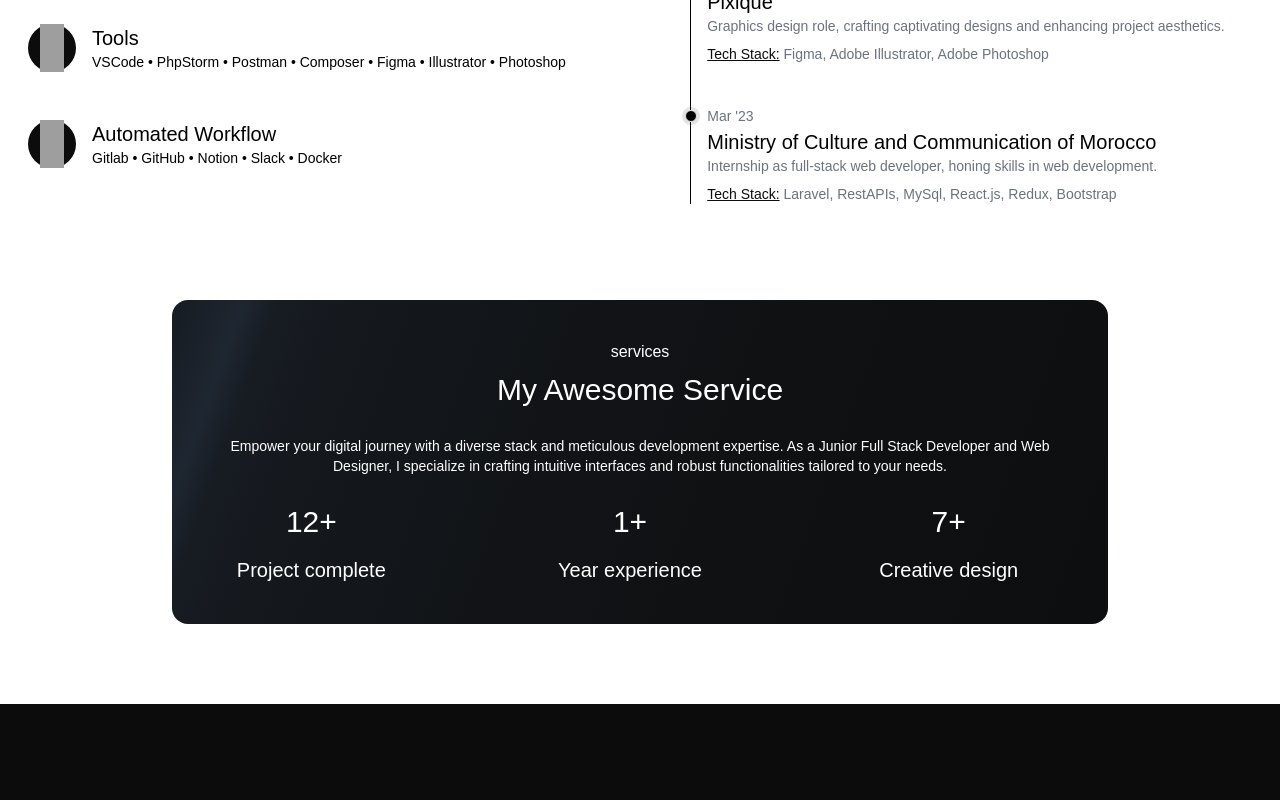
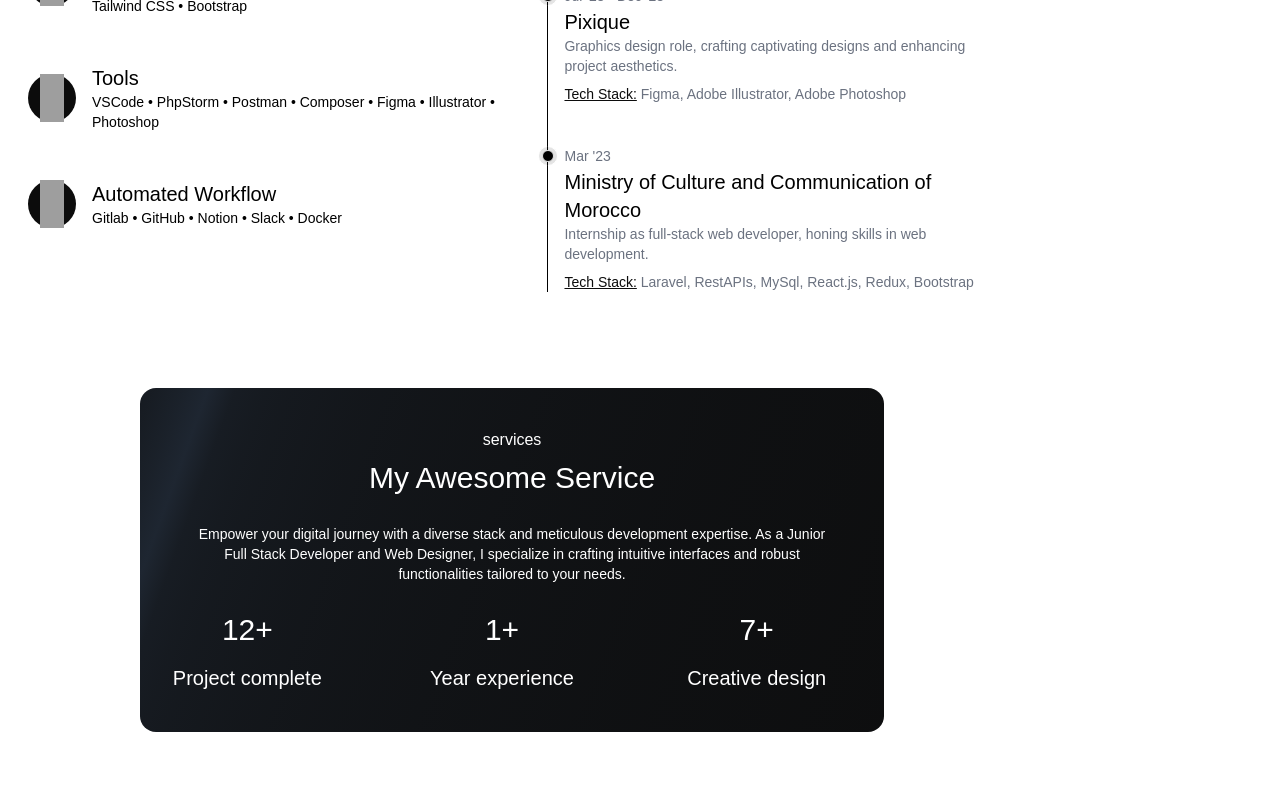
Before and after one commit to soufianziani/nuxtjs-portfolio-v1, a Nuxt app: page / in a window 1280 px wide. Shown: the part 1074-1874 px from the top of the page. Built offline with nearby package versions, Linux system fonts and the light colour scheme; grey boxes are pictures that could not be loaded.

Commit message:
Update Layouts

```diff
--- a/layouts/default.vue
+++ b/layouts/default.vue
@@ -1,5 +1,5 @@
 <template>
-  <div class="min-h-screen  flex flex-col  sm:justify-center">
+  <div class="min-h-screen max-w-screen-lg flex flex-col  sm:justify-center">
     <Navbar  />
     <slot />
   </div>
```
